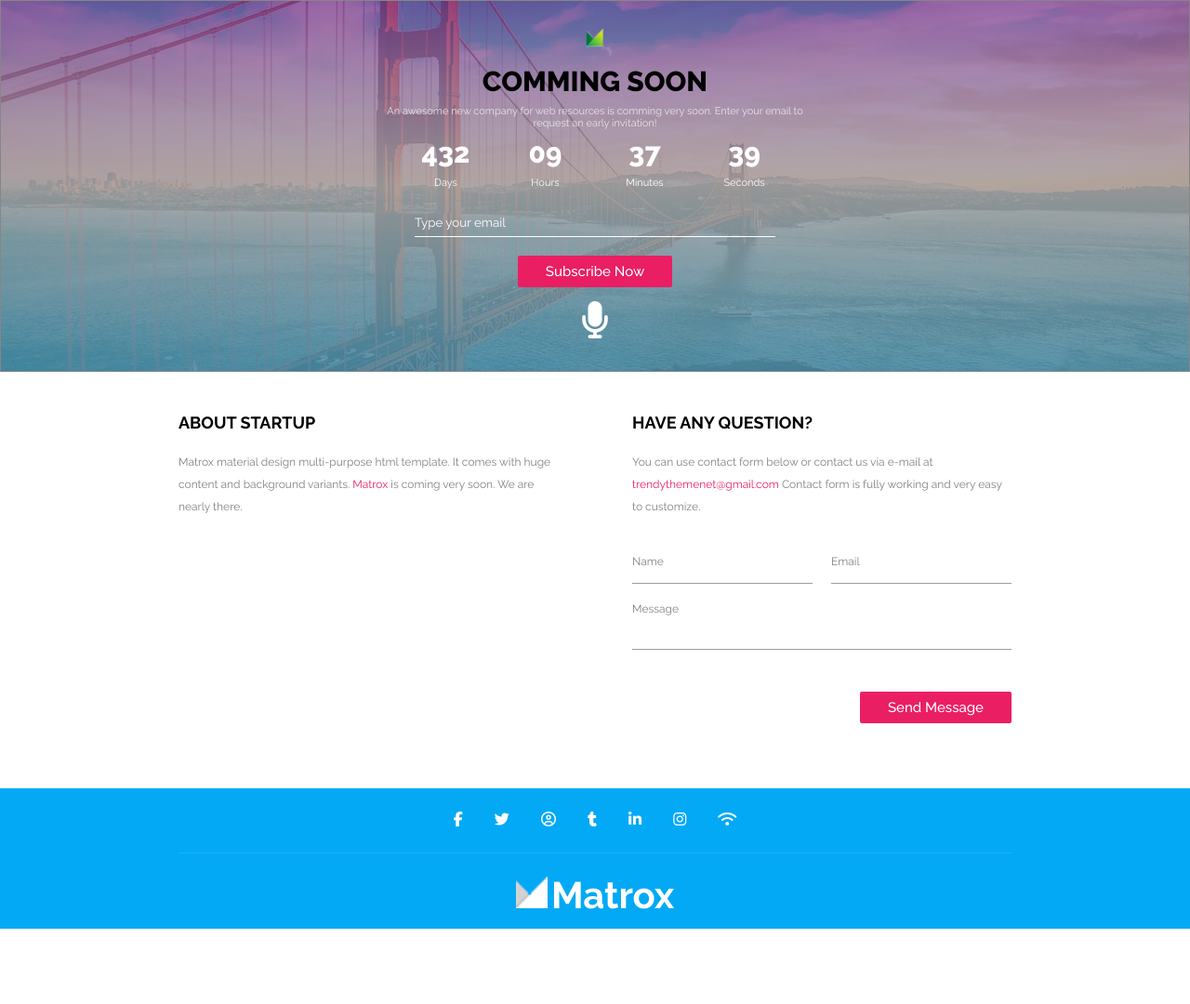
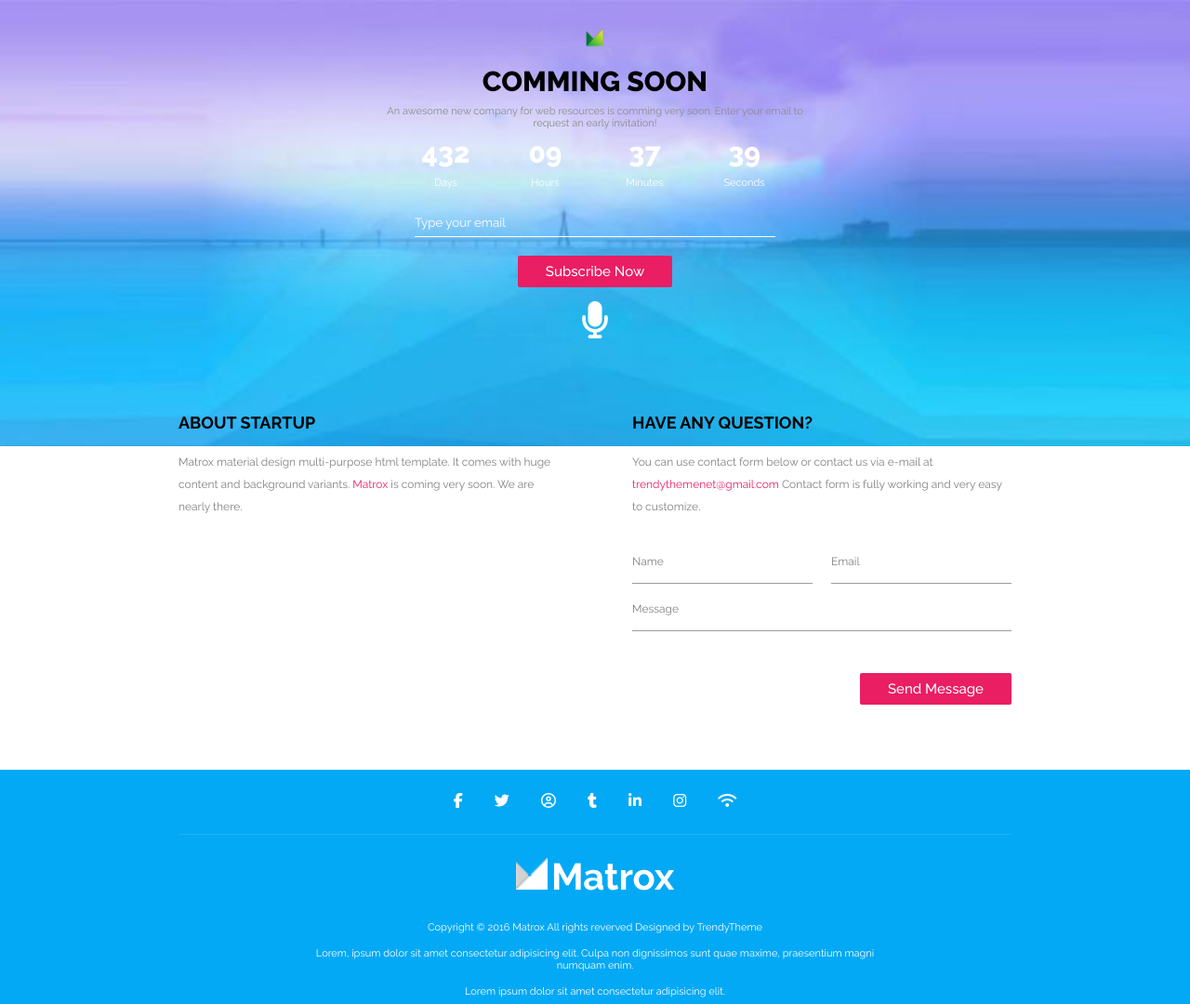
Before and after one commit to JustinaKlim/Mano-coming-soon, a plain HTML site: page index.html in a window 1280 px wide. Shown: the whole page at 93% size. Before the commit the page ends 999 px from the top, so only its background shows below. Drawn offline with Linux system fonts and the light colour scheme.

Commit message:
Comming soon

```diff
--- a/css/style.css
+++ b/css/style.css
@@ -5,20 +5,21 @@ body {
 .container {
     width: 100%;
     display: inline-block;
+    position: relative;
 }
 
     .hero-img {
-    background-image: linear-gradient(to bottom, rgba(225, 103, 255, 0.6), rgba(253, 253, 253, 0.8), rgba(107, 213, 255, 0.8)), url(/img/photo-1449034446853-66c86144b0ad.jpeg);
-    background-cover: cover;
+        background-image: url(/img/Merknad_2020-02-24_125822.jpg);
+        background-size: cover;
         background-repeat: no-repeat;
         background-position: center;
         position: absolute;
         top: 0;
         bottom: 0;
         width: 100%;
-    height: 400px;
-    z-index: -1;
-    filter: brightness(70%);
+        height: 60vh;
+
+
 
     }
     .section-hero {
@@ -42,7 +43,7 @@ body {
 
         p {
             font-size: 11px;
-            color: rgb(230, 230, 230);
+            color: rgb(139, 139, 139);
             padding: 8px 0;
         }
 
@@ -176,6 +177,14 @@ body {
                     border-bottom: 1px solid rgb(156, 156, 156);
                 }
 
+                    .input-padding-1 {
+                        padding-right: 10px;
+                    }
+
+                    .input-padding-2 {
+                        padding-left: 10px;
+                    }
+
             .btn-two {
                 display: inline-block;
                 float: right;
@@ -224,3 +233,21 @@ body {
                 line-height: 40px;
                 color: white;
             }
+
+            .footer-text {
+                margin-top: 20px;
+            }
+
+            .footer-text > p {
+                width: 50%;
+                color: white;
+                margin-left: calc( (100% - 50%) / 2 );
+                padding-bottom: 7px;
+
+
+
+            }
+
+            .footer-text > p > a {
+                color: white;
+            }
--- a/index.html
+++ b/index.html
@@ -10,8 +10,8 @@
     <link href="https://fonts.googleapis.com/css?family=Raleway:200,300,400,500,700,800&display=swap" rel="stylesheet">
 </head>
 <body>
+    <div class="hero-img"></div>
     <div class="container">
-        <img class="hero-img">
         <div class="section-hero">
             <div>
                 <img class="logo" src="img/logo.png">
@@ -61,34 +61,18 @@
                     <p class="p-box">You can use contact form below or contact us via e-mail at <a href="#" class="link-text">trendythemenet@gmail.com</a> Contact form is fully working and very easy to customize.</p>
                 </div>
                 <div class="second-form">
-                    <div>
-                        <div class="row-one">
-                            <div >
-                                <label>Name</label>
-                            </div>
-                            <div style="padding-right: 10px">
-                                <input class="input-two" type="text">
-                            </div>
+                        <div class="row-one input-padding-1" >
+                            <label>Name</label>
+                            <input class="input-two" type="text">
                         </div>
-                        <div class="row-one">
-                            <div style="padding-left: 10px">
-                                <label>Email</label>
-                            </div>
-                            <div style="padding-left: 10px">
-                                <input class="input-two" type="email">
-                            </div>
-
+                        <div class="row-one input-padding-2">
+                            <label>Email</label>
+                            <input class="input-two" type="email">
                         </div>
                         <div class="row-second">
-                            <div style="margin-bottom: 20px;">
-                                <label>Message</label>
-                            </div>
-                            <div>
+                            <label>Message</label>
                                 <input class="input-two" type="text">
-                            </div>
-
                         </div>
-                    </div>
                     <div class="btn-two">
                         <a class="btn"  href="#">Send message</a>
                     </div>
@@ -110,10 +94,19 @@
             <img class="footer-img" src="img/logo-2.png">
             <h3 class="footer-h3">Matrox</h3>
         </div>
-        <div>
+        <div class="footer-text">
+            <p>
+                Copyright &copy; 2016 <a href="#" class="link-text">Matrox</a> All rights reverved Designed by <a href="#" class="link-text">TrendyTheme</a>
 
+            </p>
+            <p>
+                Lorem, ipsum dolor sit amet consectetur adipisicing elit. Culpa non dignissimos sunt quae maxime, praesentium magni numquam enim.
+            </p>
+            <p>
+                Lorem ipsum dolor sit amet consectetur adipisicing elit.
+            </p>
         </div>
-        <p></p>
+
     </footer>
 
 </body>
```
Also changed, not shown: img/Merknad_2020-02-24_125822.jpg (added). Lines whose indentation alone changed are shown as unchanged.
